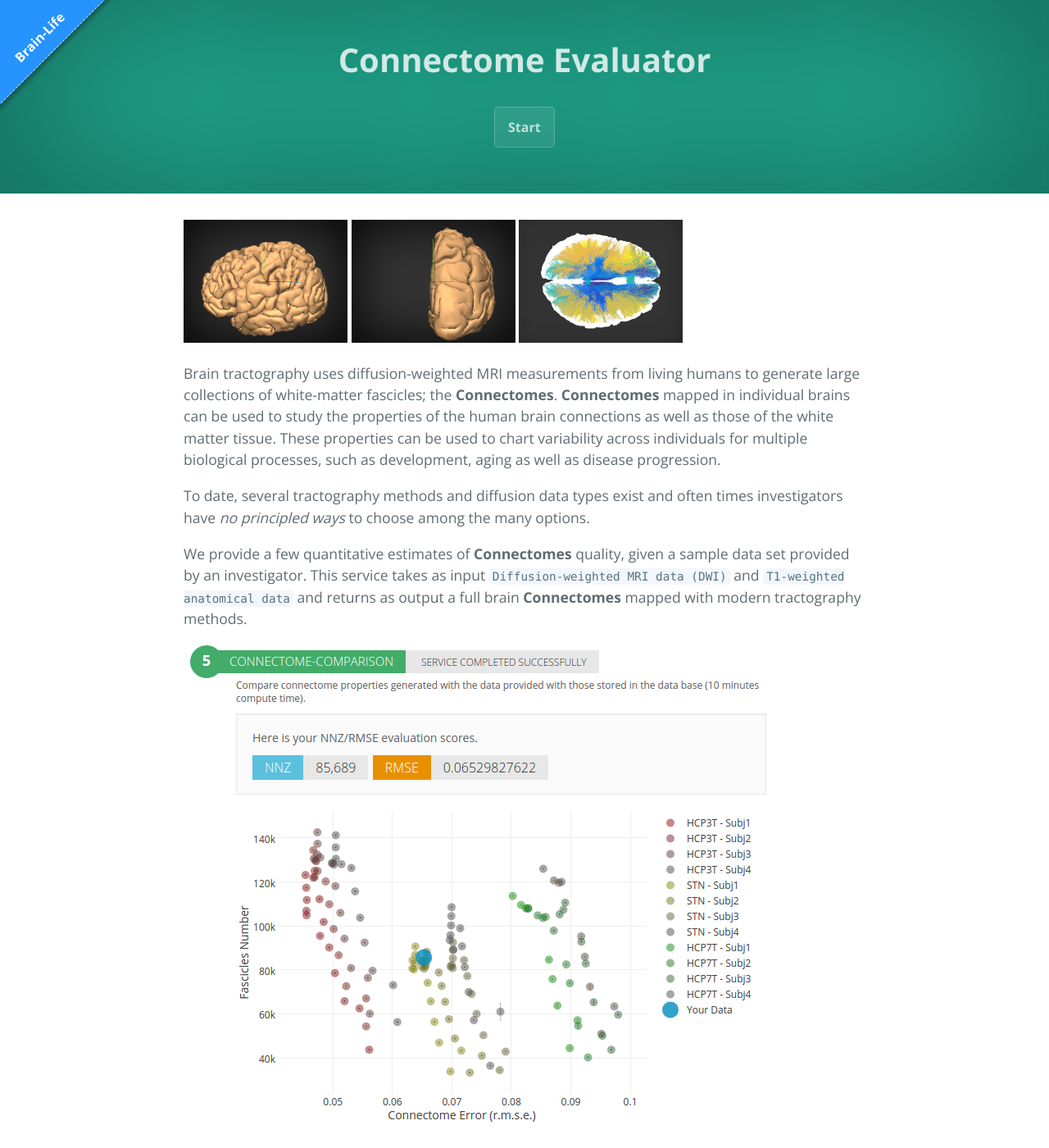
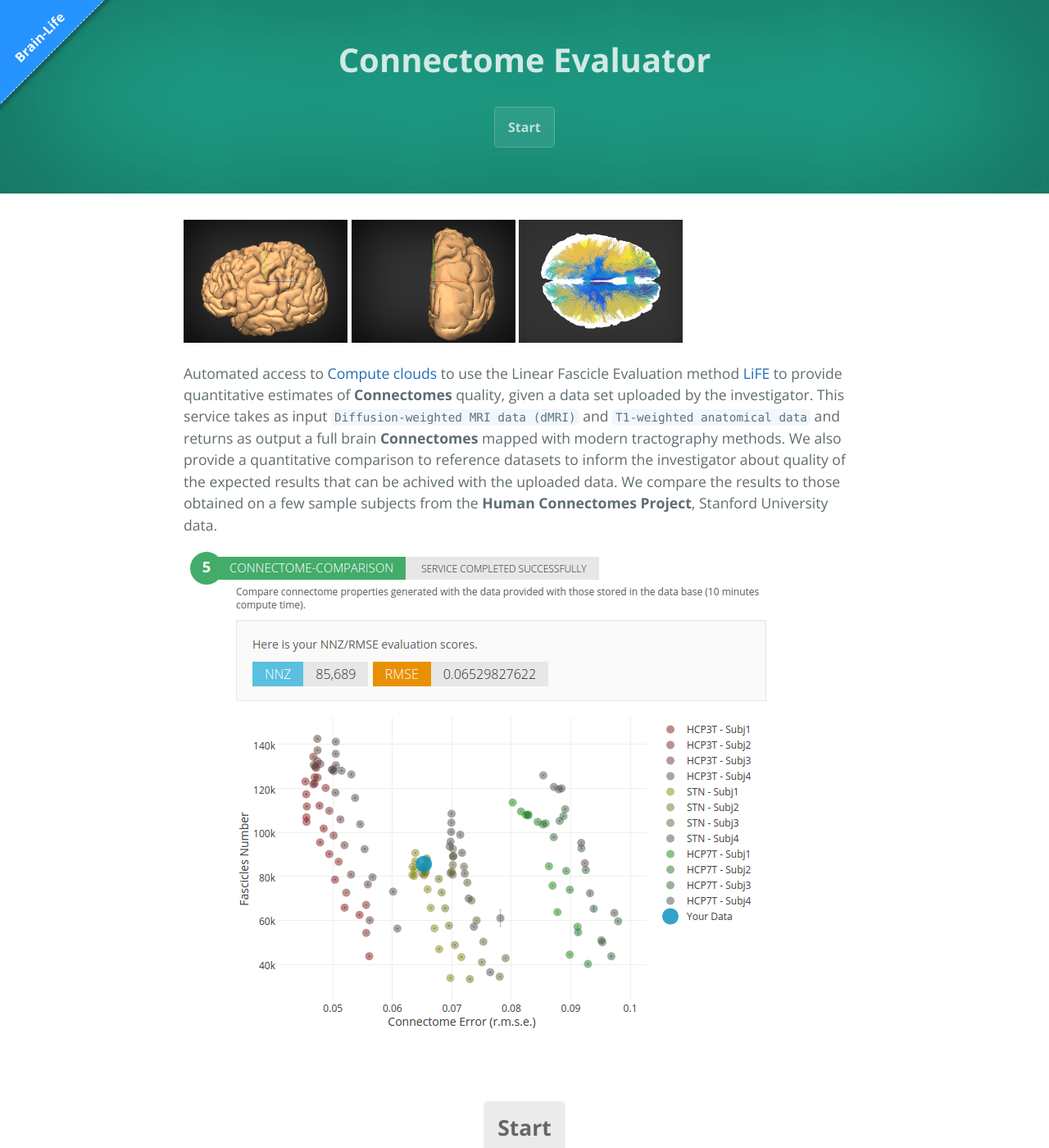
Before and after one commit to brainlife/brainlife.github.io, a Jekyll site: the page built from _pages/evaluator.md, in a window 1280 px wide and 1400 px high. Shown: the whole window at 82% size. Built offline with Jekyll 4.4.1, drawn with Linux system fonts in a browser that asks for light colours; nearby versions of some CDN libraries; some of the changed text lies outside the part shown.

Commit message:
Update evaluator.md

```diff
--- a/_pages/evaluator.md
+++ b/_pages/evaluator.md
@@ -9,12 +9,6 @@ permalink: /evaluator
 <img src="images/brainmodel_b.png" width="200px;">
 <img src="images/tracts.png" width="200px">
 
-Brain tractography uses diffusion-weighted MRI measurements from living humans to generate large collections of white-matter fascicles; the <strong>Connectomes</strong>. <strong>Connectomes</strong> mapped in individual brains can be used to study the properties of the human brain connections as well as those of the white matter tissue. These properties can be used to chart variability across individuals for multiple biological processes, such as development, aging as well as disease progression.
-
-To date, several tractography methods and diffusion data types exist and often times investigators have <em>no principled ways</em> to choose among the many options.
-
-We provide a few quantitative estimates of <strong>Connectomes</strong> quality, given a sample data set provided by an investigator. This service takes as input <code>Diffusion-weighted MRI data (DWI)</code> and <code>T1-weighted anatomical data</code> and returns as output a full brain <strong>Connectomes</strong> mapped with modern tractography methods.
+Automated access to [Compute clouds](https://jetstream-cloud.org) to use the Linear Fascicle Evaluation method [LiFE](http://francopestilli.github.io/life/) to provide quantitative estimates of <strong>Connectomes</strong> quality, given a data set uploaded by the investigator. This service takes as input <code>Diffusion-weighted MRI data (dMRI)</code> and <code>T1-weighted anatomical data</code> and returns as output a full brain <strong>Connectomes</strong> mapped with modern tractography methods. We also provide a quantitative comparison to reference datasets to inform the investigator about quality of the expected results that can be achived with the uploaded data. We compare the results to those obtained on a few sample subjects from the <strong>Human Connectomes Project</strong>, Stanford University data.
 
 <img src="images/comparison.png">
-
-We also provide a few quantitative measures to inform the investigator the quality of the expected results that can be achived with such data. We compare the results to those optained with a few sample subjects from the human <strong>Connectomes</strong> data, the Stanford data set.
```
